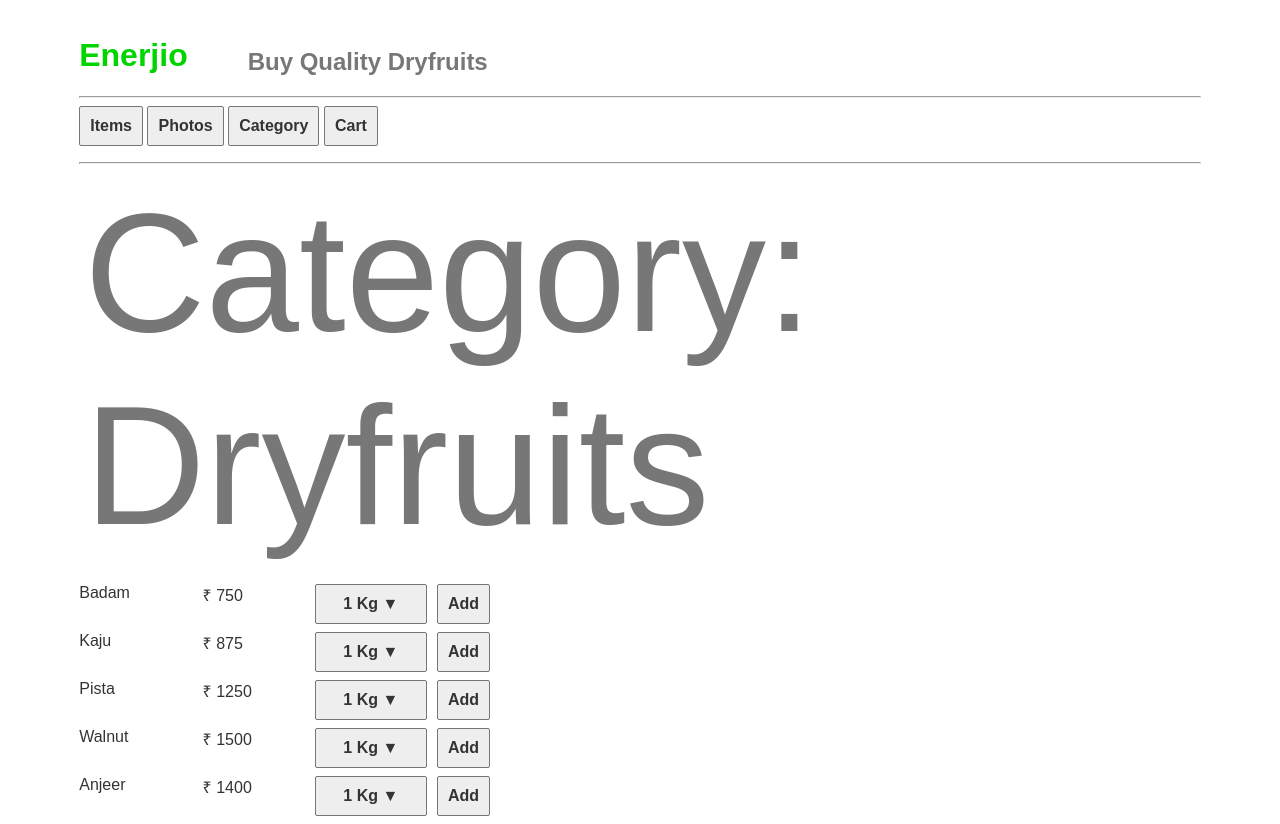
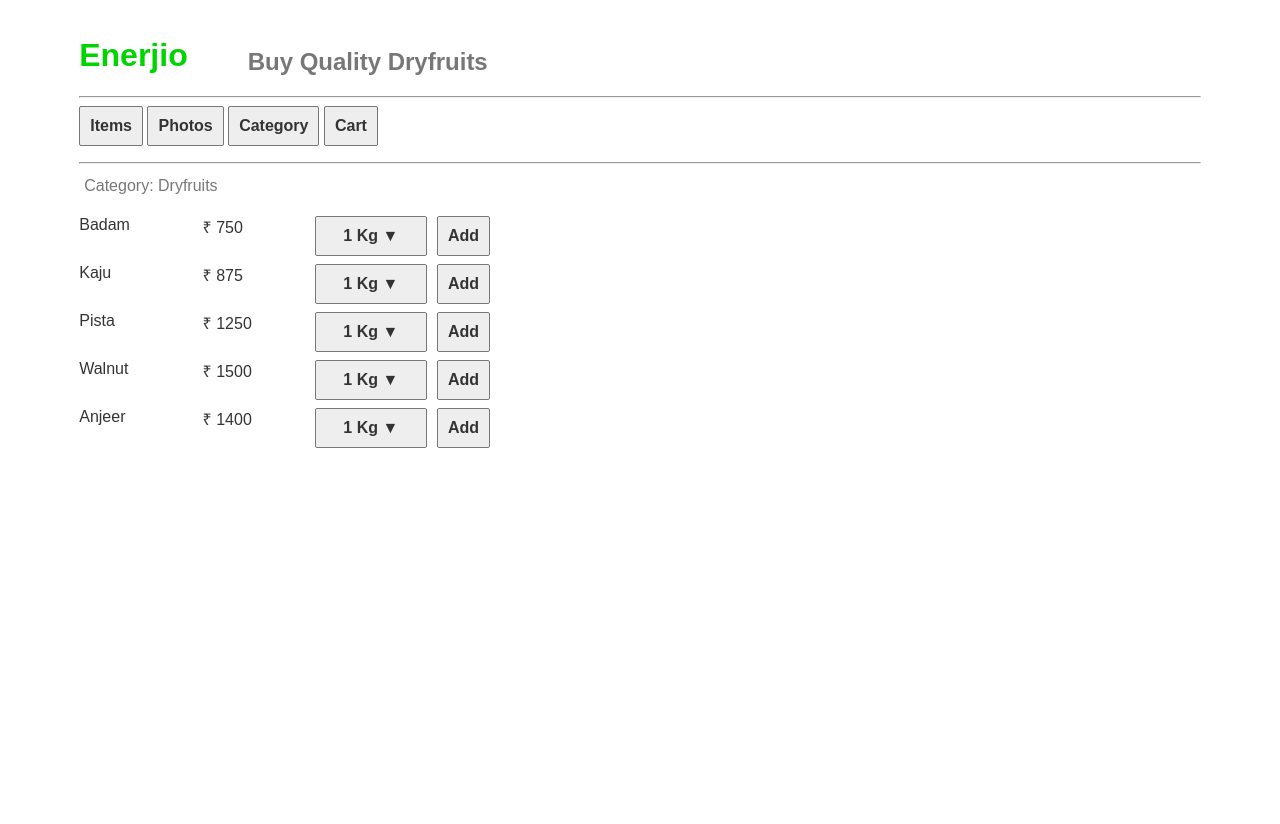
Before and after one commit to prabhusachin/https-github.com-sachin-ta-enerjiyo, a Svelte app: page / in a window 1280 px wide. After the commit the page ends 800 px from the top, so only its background shows below. Built offline with nearby package versions, Linux system fonts and the light colour scheme.

Commit message:
Update App.svelte
Display category

```diff
--- a/src/App.svelte
+++ b/src/App.svelte
@@ -258,7 +258,7 @@ float:left;
 .catheader{
 	color:#777;
 	padding:5px;
-	font-size: 168px;
+	font-size: 16px;
 	font-weight: normal;
 }
 .productimage{
```
